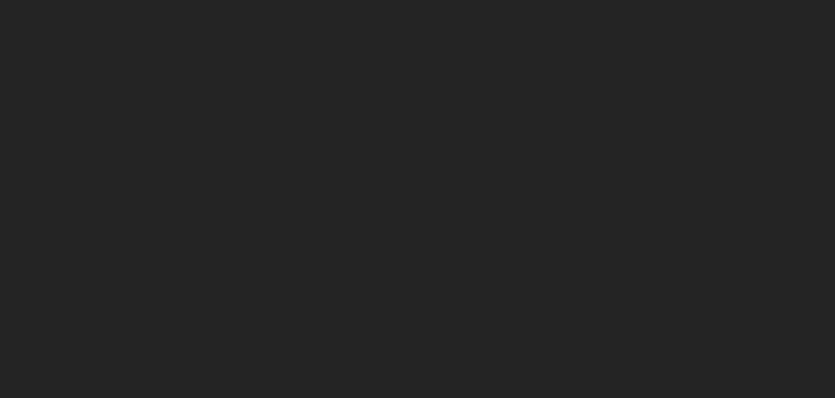
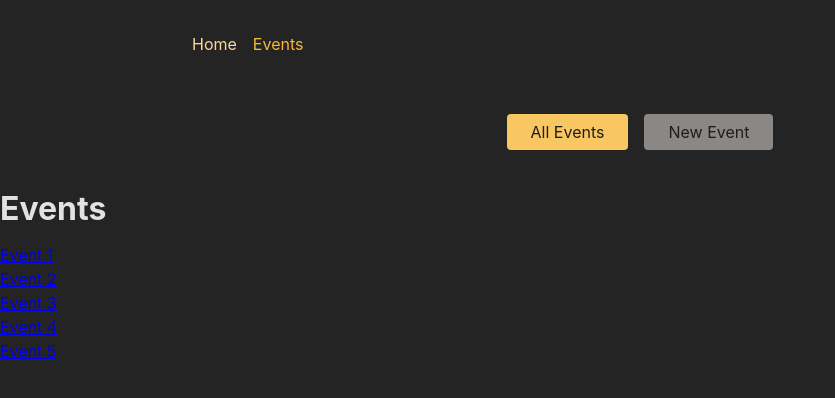
Before and after one commit to bahaayoussof/react-router, a React (Create React App) app in the folder frontend/: page /events in a window 1280 px wide. Shown: the top 398 px of the page, without its empty margins (0-835 px from the left). Built offline with nearby package versions, Linux system fonts and the light colour scheme.

Commit message:
add pages && route to pages

```diff
--- a/frontend/package.json
+++ b/frontend/package.json
@@ -8,6 +8,7 @@
     "@testing-library/user-event": "^13.5.0",
     "react": "^18.2.0",
     "react-dom": "^18.2.0",
+    "react-router-dom": "^6.23.1",
     "react-scripts": "5.0.1",
     "web-vitals": "^2.1.4"
   },
--- a/frontend/src/App.js
+++ b/frontend/src/App.js
@@ -20,8 +20,37 @@
 // 7. Output the ID of the selected event on the EventDetailPage
 // BONUS: Add another (nested) layout route that adds the <EventNavigation> component above all /events... page components
 
+import { RouterProvider, createBrowserRouter } from "react-router-dom";
+import HomePage from "./pages/Home";
+import EventsPage from "./pages/Events";
+import EventDetailPage from "./pages/EventDetail";
+import EditEventPage from "./pages/EditEvent";
+import NewEventPage from "./pages/NewEvent";
+import RootLayout from "./pages/RootLayout";
+import EventsLayout from "./pages/EventsLayout";
+
 function App() {
-  return <div></div>;
+  const router = createBrowserRouter([
+    {
+      path: "/",
+      element: <RootLayout />,
+      children: [
+        { index: true, element: <HomePage /> },
+        {
+          path: "events/",
+          element: <EventsLayout />,
+          children: [
+            { index: true, element: <EventsPage /> },
+            { path: "new", element: <NewEventPage /> },
+            { path: ":eventId", element: <EventDetailPage /> },
+            { path: ":eventId/edit", element: <EditEventPage /> },
+          ],
+        },
+      ],
+    },
+  ]);
+
+  return <RouterProvider router={router} />;
 }
 
 export default App;
--- a/frontend/src/components/EventsNavigation.js
+++ b/frontend/src/components/EventsNavigation.js
@@ -1,4 +1,5 @@
-import classes from './EventsNavigation.module.css';
+import { NavLink } from "react-router-dom";
+import classes from "./EventsNavigation.module.css";
 
 function EventsNavigation() {
   return (
@@ -6,10 +7,25 @@
       <nav>
         <ul className={classes.list}>
           <li>
-            <a href="/events">All Events</a>
+            <NavLink
+              to="/events"
+              className={({ isActive }) =>
+                isActive ? classes.active : undefined
+              }
+              end
+            >
+              All Events
+            </NavLink>
           </li>
           <li>
-            <a href="/events/new">New Event</a>
+            <NavLink
+              to="/events/new"
+              className={({ isActive }) =>
+                isActive ? classes.active : undefined
+              }
+            >
+              New Event
+            </NavLink>
           </li>
         </ul>
       </nav>
--- a/frontend/src/components/MainNavigation.js
+++ b/frontend/src/components/MainNavigation.js
@@ -1,4 +1,6 @@
-import classes from './MainNavigation.module.css';
+import { NavLink } from "react-router-dom";
+
+import classes from "./MainNavigation.module.css";
 
 function MainNavigation() {
   return (
@@ -6,10 +8,24 @@
       <nav>
         <ul className={classes.list}>
           <li>
-            <a>Home</a>
+            <NavLink
+              to="/"
+              className={({ isActive }) =>
+                isActive ? classes.active : undefined
+              }
+            >
+              Home
+            </NavLink>
           </li>
           <li>
-            <a>Events</a>
+            <NavLink
+              to="/events"
+              className={({ isActive }) =>
+                isActive ? classes.active : undefined
+              }
+            >
+              Events
+            </NavLink>
           </li>
         </ul>
       </nav>
--- /dev/null
+++ b/frontend/src/pages/EditEvent.jsx
@@ -0,0 +1,9 @@
+import React from 'react'
+
+const EditEventPage = () => {
+  return (
+    <div>EditEventPage</div>
+  )
+}
+
+export default EditEventPage
--- /dev/null
+++ b/frontend/src/pages/EventDetail.jsx
@@ -0,0 +1,10 @@
+import React from "react";
+import { useParams } from "react-router-dom";
+
+const EventDetailPage = () => {
+  const { eventId } = useParams();
+
+  return <div>EventDetailPage ~ {eventId}</div>;
+};
+
+export default EventDetailPage;
--- /dev/null
+++ b/frontend/src/pages/Events.jsx
@@ -0,0 +1,28 @@
+import React from "react";
+import { Link } from "react-router-dom";
+
+const DUMMY_EVENTS = [
+  { id: "e1", title: "Event 1", location: "Location 1" },
+  { id: "e2", title: "Event 2", location: "Location 2" },
+  { id: "e3", title: "Event 3", location: "Location 3" },
+  { id: "e4", title: "Event 4", location: "Location 4" },
+  { id: "e5", title: "Event 5", location: "Location 5" },
+];
+
+const EventsPage = () => {
+  return (
+    <main>
+      <h1>Events</h1>
+
+      <ul>
+        {DUMMY_EVENTS.map((event) => (
+          <li key={event.id}>
+            <Link to={event.id}>{event.title}</Link>
+          </li>
+        ))}
+      </ul>
+    </main>
+  );
+};
+
+export default EventsPage;
--- /dev/null
+++ b/frontend/src/pages/EventsLayout.jsx
@@ -0,0 +1,14 @@
+import React from "react";
+import { Outlet } from "react-router-dom";
+import EventsNavigation from "../components/EventsNavigation";
+
+const EventsLayout = () => {
+  return (
+    <>
+      <EventsNavigation />
+      <Outlet />
+    </>
+  );
+};
+
+export default EventsLayout;
--- /dev/null
+++ b/frontend/src/pages/Home.jsx
@@ -0,0 +1,9 @@
+import React from 'react'
+
+const HomePage = () => {
+  return (
+    <div>HomePage</div>
+  )
+}
+
+export default HomePage
--- /dev/null
+++ b/frontend/src/pages/NewEvent.jsx
@@ -0,0 +1,9 @@
+import React from 'react'
+
+const NewEventPage = () => {
+  return (
+    <div>NewEventPage</div>
+  )
+}
+
+export default NewEventPage
--- /dev/null
+++ b/frontend/src/pages/RootLayout.jsx
@@ -0,0 +1,17 @@
+import React from "react";
+
+import { Outlet } from "react-router-dom";
+import MainNavigation from "../components/MainNavigation";
+
+const RootLayout = () => {
+  return (
+    <>
+      <MainNavigation />
+      <main>
+        <Outlet />
+      </main>
+    </>
+  );
+};
+
+export default RootLayout;
```
Also changed, not shown: 1 other file (tests, documents, lock files or other folders).
